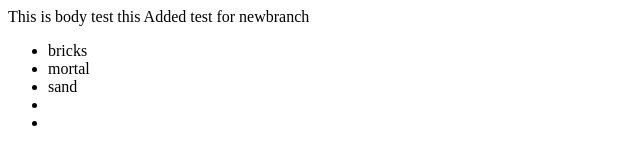
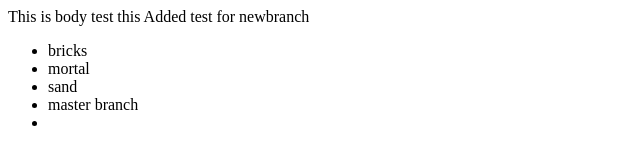
Before and after one commit to mandar37/newGitTest, a plain HTML site: page index.html in a window 1280 px wide. Shown: the whole page, without its empty margins (0-640 px from the left). Drawn offline with Linux system fonts and the light colour scheme.

Commit message:
Master change in index

```diff
--- a/index.html
+++ b/index.html
@@ -9,7 +9,7 @@
 		<li>bricks</li>
 		<li>mortal</li>
 		<li>sand</li>
-		<li></li>
+		<li>master branch</li>
 		<li></li>
 	</ul>
 </div>
```
